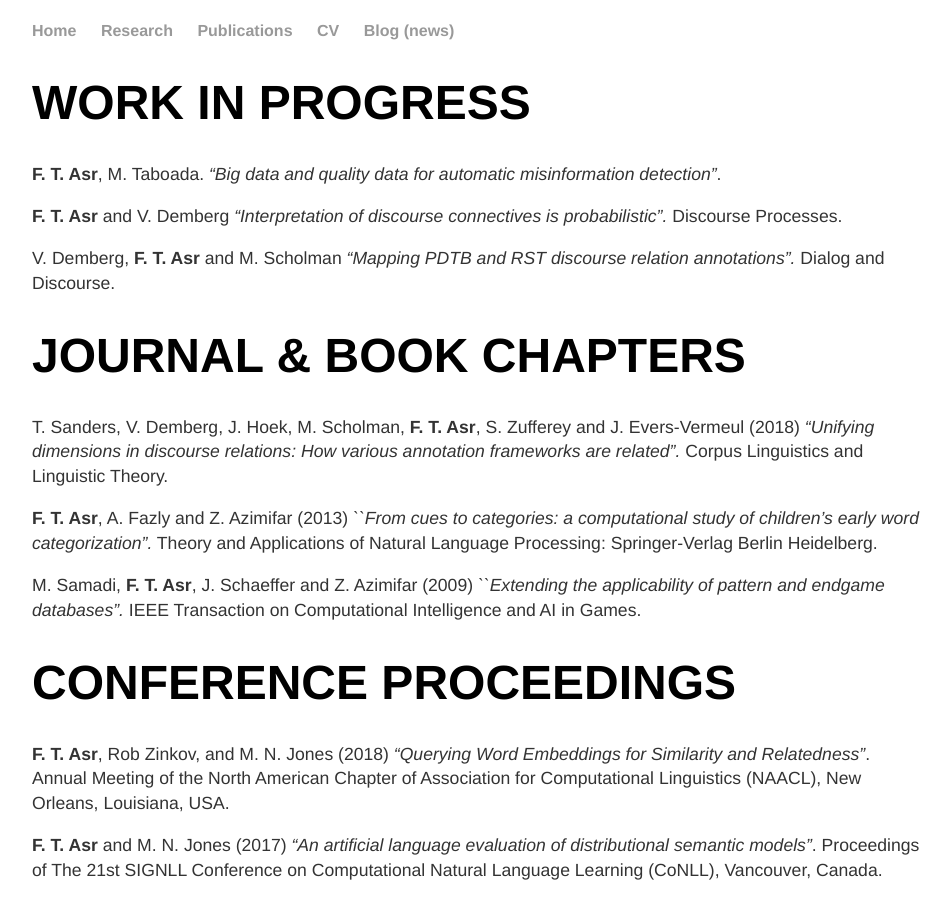
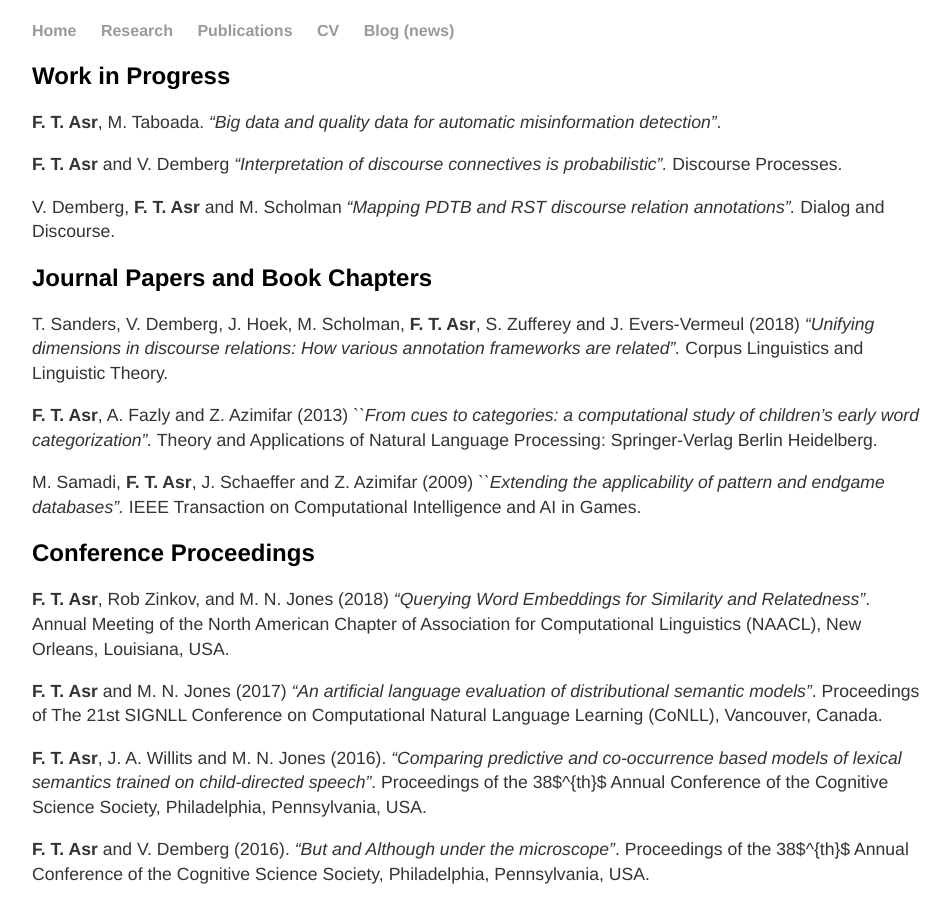
Before and after one commit to FTAsr/ftasr.github.io, a Jekyll site: the page built from publications/index.md, in a window 1280 px wide and 900 px high. Shown: the whole window, without its empty margins (160-1111 px from the left). Built offline with Jekyll 4.4.1, drawn with Linux system fonts in a browser that asks for light colours; some of the changed text lies outside the part shown.

Commit message:
publication page

```diff
--- a/publications/index.md
+++ b/publications/index.md
@@ -3,8 +3,8 @@ layout: default
 title: Publications
 ---
 
-WORK IN PROGRESS
-================
+## Work in Progress
+
 
 <span>**F. T. Asr**</span>, M. Taboada. <span>*“Big data and
 quality data for automatic misinformation detection”*</span>.
@@ -17,8 +17,7 @@ annotations”.*</span> Dialog and Discourse.
 
 
 
-JOURNAL & BOOK CHAPTERS
-================
+## Journal Papers and Book Chapters
 
 T. Sanders, V. Demberg, J. Hoek, M. Scholman, <span>**F. T.
 Asr**</span>, S. Zufferey and J. Evers-Vermeul (2018) <span>*“Unifying
@@ -35,8 +34,8 @@ M. Samadi, <span>**F. T. Asr**</span>, J. Schaeffer and Z. Azimifar
 databases".*</span> IEEE Transaction on Computational Intelligence and
 AI in Games.
 
-CONFERENCE PROCEEDINGS
-======================
+
+## Conference Proceedings
 
 <span>**F. T. Asr**</span>, Rob Zinkov, and M. N. Jones (2018)
 <span>*“Querying Word Embeddings for Similarity and
```
Also changed, not shown: other parts of publications/index.md (+2 -2 lines).
